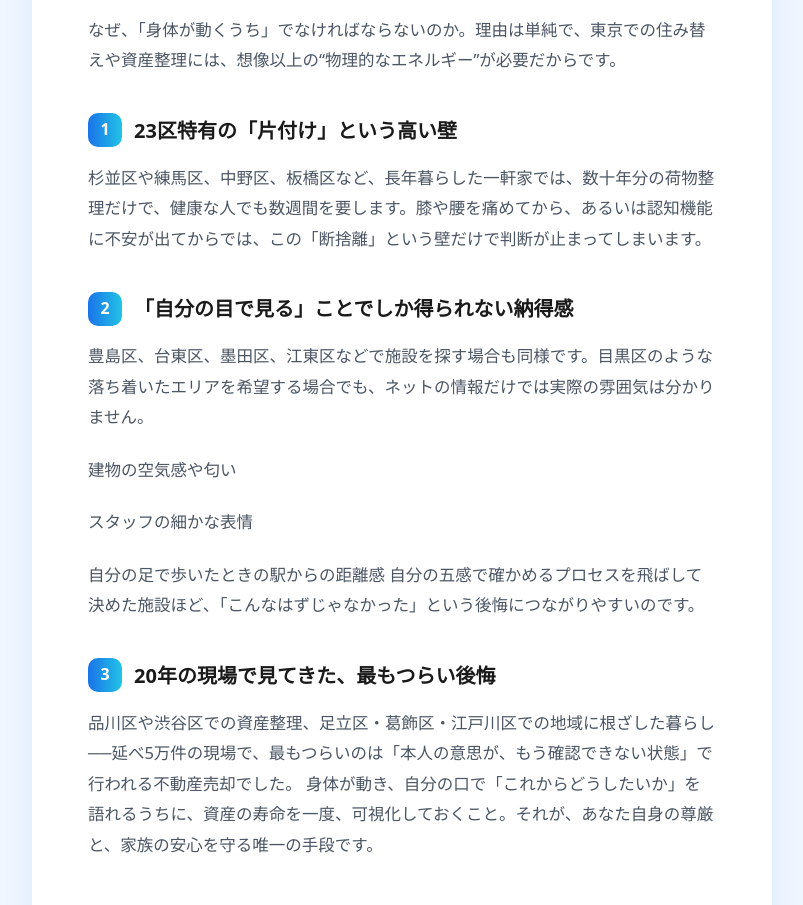
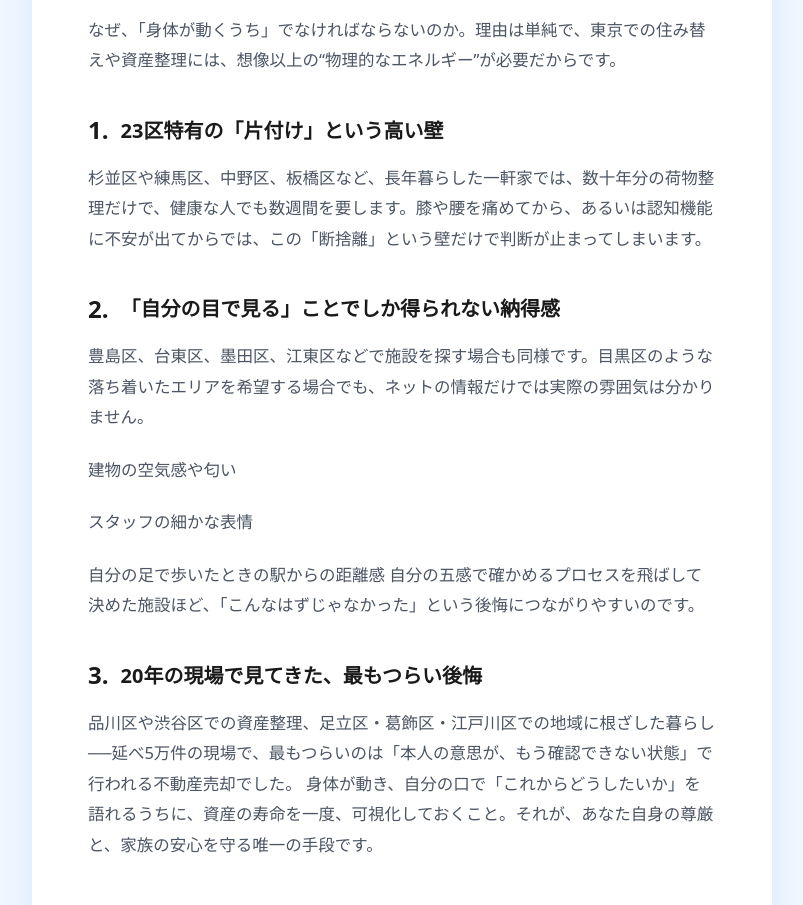
Before and after one commit to aidxelsystems/assetlife, a website: page html/blog/article-01.html in a window 1280 px wide. Shown: the part 1109-2014 px from the top of the page, without its empty margins (238-1041 px from the left). Drawn offline with Linux system fonts and the light colour scheme.

Commit message:
Add files via upload

```diff
--- a/html/blog/css/common.css
+++ b/html/blog/css/common.css
@@ -335,15 +335,12 @@ a { color: inherit; text-decoration: none; }
   gap: 12px;
 }
 .article h3.sub .num {
-  display: inline-flex;
-  align-items: center;
-  justify-content: center;
-  width: 34px; height: 34px;
-  background: var(--brand-grad);
-  color: #fff;
-  border-radius: 10px;
-  font-size: 16px;
-  flex-shrink: 0;
+  color: var(--ink);
+  font-size: 24px;
+  line-height: 1;
+}
+.article h3.sub .num::after {
+  content: ".";
 }
 
 .article ul.senses {
```
